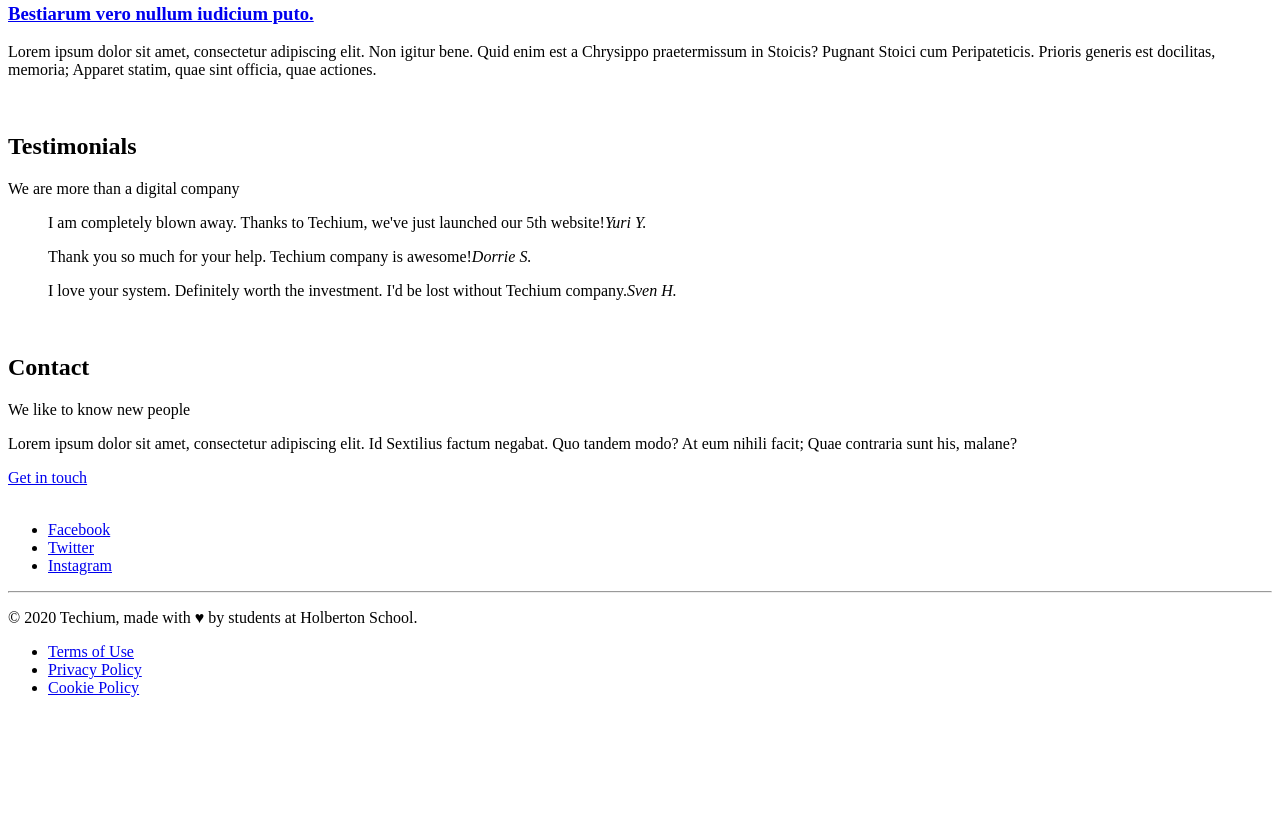
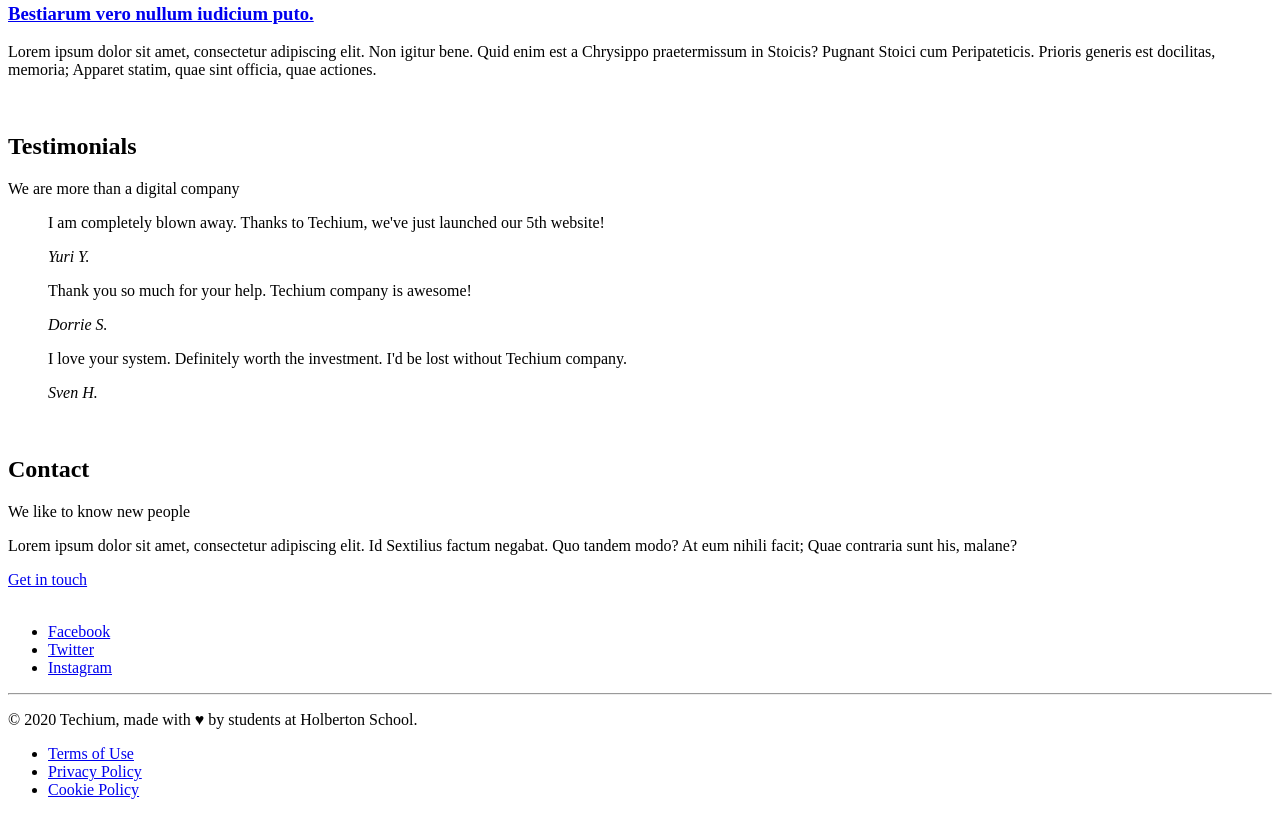
Before and after one commit to seyyar95/holbertonschool-web_front_end, a plain HTML site: page html_advanced/29-index.html in a window 1280 px wide. Shown: the part 1795-2610 px from the top of the page. Before the commit the page ends 2508 px from the top, so only its background shows below. Drawn offline with Linux system fonts and the light colour scheme.

Commit message:
Client quotes

```diff
--- a/html_advanced/29-index.html
+++ b/html_advanced/29-index.html
@@ -158,16 +158,20 @@
                 </header>
                 <div>
                     <article>
-                        <blockquote>I am completely blown away. Thanks to Techium, we've just launched our 5th website!<cite>Yuri Y.</cite>
-                        </blockquote>
-                    </article>
-                    <article>
-                        <blockquote>Thank you so much for your help. Techium company is awesome!<cite>Dorrie S.</cite>
+                        <blockquote>
+                            <p>I am completely blown away. Thanks to Techium, we've just launched our 5th website!</p>
+                            <cite>Yuri Y.</cite>
                         </blockquote>
                     </article>
                     <article>
                         <blockquote>
-                            I love your system. Definitely worth the investment. I'd be lost without Techium company.<cite>Sven H.</cite>
+                            <p>Thank you so much for your help. Techium company is awesome!</p><cite>Dorrie S.</cite>
+                        </blockquote>
+                    </article>
+                    <article>
+                        <blockquote>
+                            <p>I love your system. Definitely worth the investment. I'd be lost without Techium company.
+                            </p><cite>Sven H.</cite>
                         </blockquote>
                     </article>
                 </div>
```
